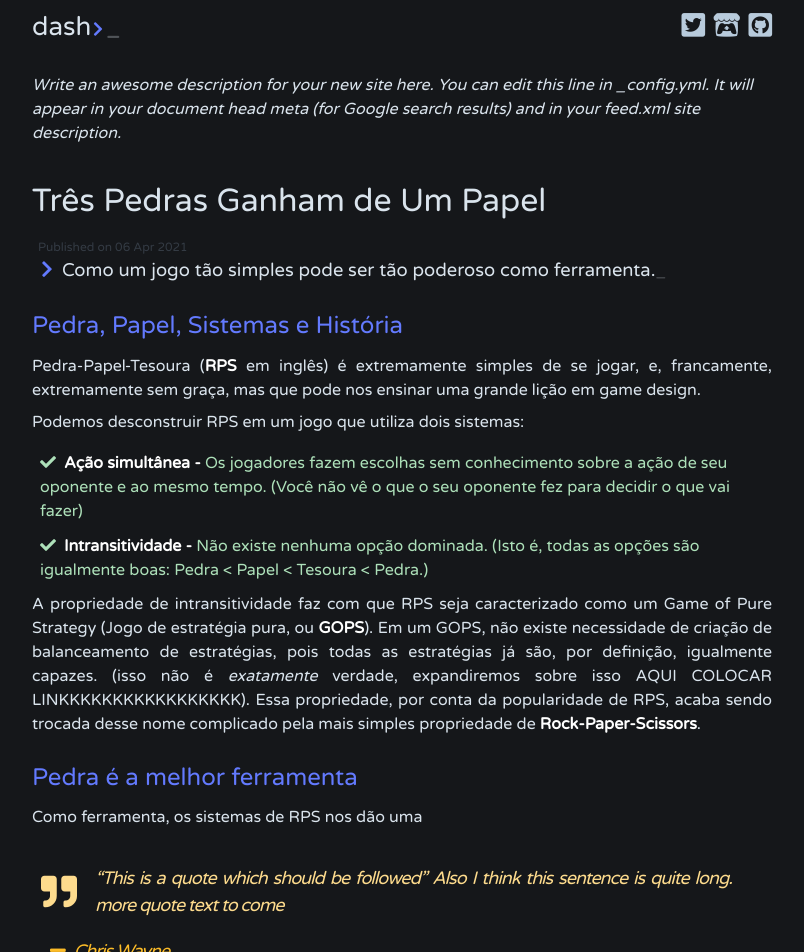
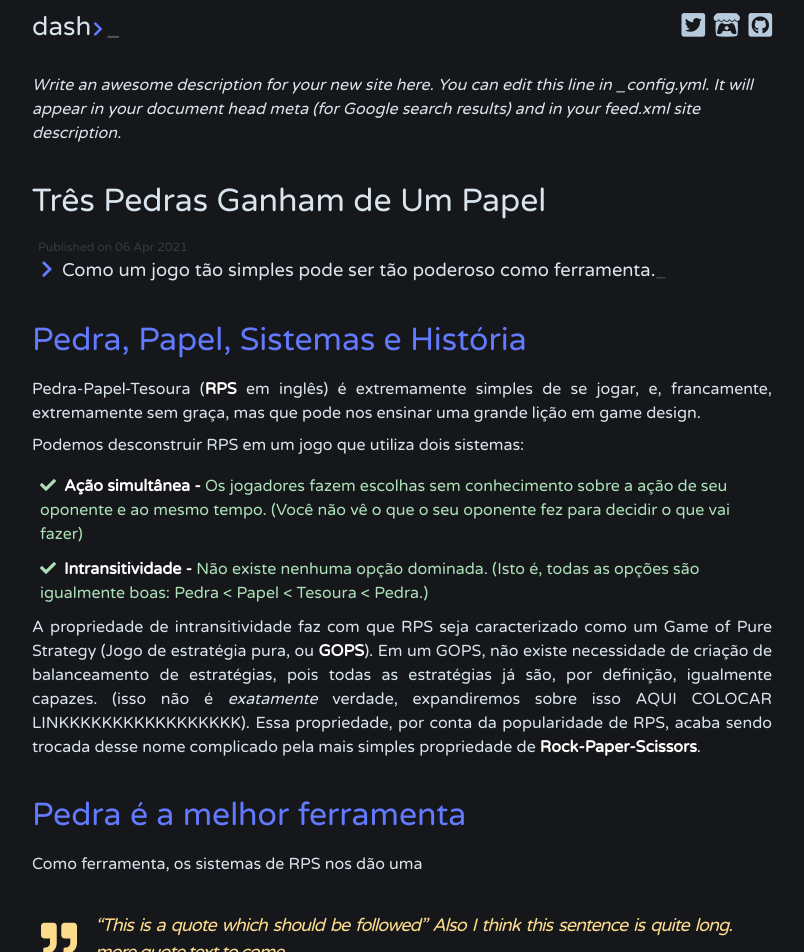
Before and after one commit to zappabad/blog_site, a Jekyll site: the page built from _posts/2021-04-06-pedra-papel-tesoura.md, in a window 1280 px wide. Shown: the top 952 px of the page, without its empty margins (238-1042 px from the left). Built offline with Jekyll 4.4.1, drawn with Linux system fonts in a browser that asks for light colours; comment, search, counter and statistics services are not loaded.

```diff
--- a/_posts/2021-04-06-pedra-papel-tesoura.md
+++ b/_posts/2021-04-06-pedra-papel-tesoura.md
@@ -5,7 +5,7 @@ description: Como um jogo tão simples pode ser tão poderoso como ferramenta.
 tags: sistemas design
 ---
 
-## Pedra, Papel, Sistemas e História
+# Pedra, Papel, Sistemas e História
 Pedra-Papel-Tesoura (**RPS** em inglês) é extremamente simples de se jogar, e, francamente, extremamente sem graça, mas
 que pode nos ensinar uma grande lição em game design.
 
@@ -22,7 +22,7 @@ estratégias já são, por definição, igualmente capazes. (isso não é *exata
 AQUI COLOCAR LINKKKKKKKKKKKKKKKKK). Essa propriedade, por conta da popularidade de RPS, acaba sendo trocada desse
 nome complicado pela mais simples propriedade de **Rock-Paper-Scissors**.
 
-## Pedra é a melhor ferramenta
+# Pedra é a melhor ferramenta
 
 Como ferramenta, os sistemas de RPS nos dão uma
 
```
